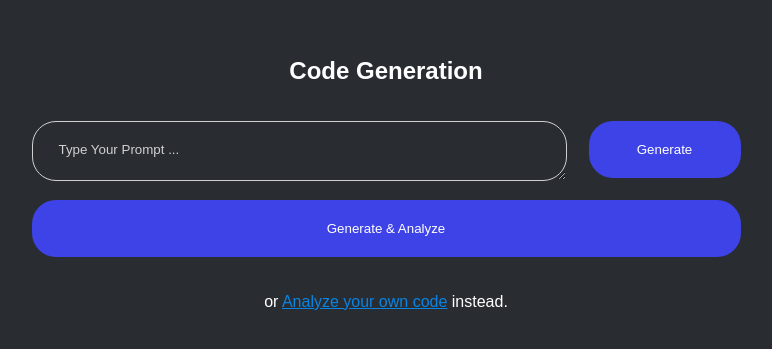
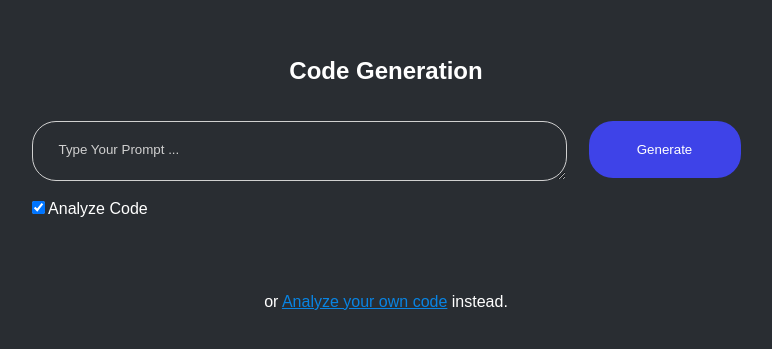
Before and after one commit to aryakvnust/LLMSecGuard, a Django app: page /dispatcher/createprompt/ in a window 1280 px wide. Shown: the part 222-571 px from the top of the page, without its empty margins (254-1026 px from the left). Run offline with Django 4.2, Linux system fonts and the light colour scheme; a user stored in the database is signed in; some web fonts are replaced.

Commit message:
Add redirect to default URL and update prompt.html

```diff
--- a/llmguard/urls.py
+++ b/llmguard/urls.py
@@ -15,6 +15,7 @@ Including another URLconf
     2. Add a URL to urlpatterns:  path('blog/', include('blog.urls'))
 """
 from django.contrib import admin
+from django.views.generic.base import RedirectView
 from django.urls import path, include
 from django.conf.urls.static import static
 from django.conf import settings
@@ -22,6 +23,7 @@ from django.contrib.staticfiles.urls import staticfiles_urlpatterns
 
 urlpatterns = [
     path('admin/', admin.site.urls),
+    path('', RedirectView.as_view(url='/dispatcher/createprompt/')),
     path('dispatcher/', include('promptdispatcher.urls')),
     path('analyzer/', include('codeanalyzer.urls')),
 ] + static(settings.MEDIA_URL, document_root=settings.MEDIA_ROOT)
--- a/promptdispatcher/templates/promptdispatcher/prompt.html
+++ b/promptdispatcher/templates/promptdispatcher/prompt.html
@@ -17,8 +17,11 @@
       <textarea class="TypeYourPrompt" placeholder="Type Your Prompt ..." name="prompt" cols="30" rows="10"></textarea>
       {% csrf_token %}
 
-      <button class="Button Generate" name="noanalyze" value="true">Generate</button>
-      <button class="Button Generate" style="max-width: unset; grid-column: 1/3;">Generate &amp; Analyze</button>
+      <button class="Button Generate">Generate</button>
+      <label>
+        <input type="checkbox" name="noanalyze" value="true" checked style="max-width: unset; grid-column: 1/3;" />
+        Analyze Code
+      </label>
     </form>
 
     <div class="OrAnalyzeYourOwnCodeInstead">
--- a/promptdispatcher/views.py
+++ b/promptdispatcher/views.py
@@ -21,7 +21,7 @@ class CreatePrompt(APIView):
         model = Results.get_top_model()
         code = request.data.get('code')
         query = request.data.get('prompt')
-        noanalyze = request.data.get('noanalyze') == "true"
+        noanalyze = request.data.get('noanalyze') != "true"
 
         if code is None:
             query += "\n\n    Only return the code, don't include any other information,\n    such as a preamble or suffix.\n"
```
